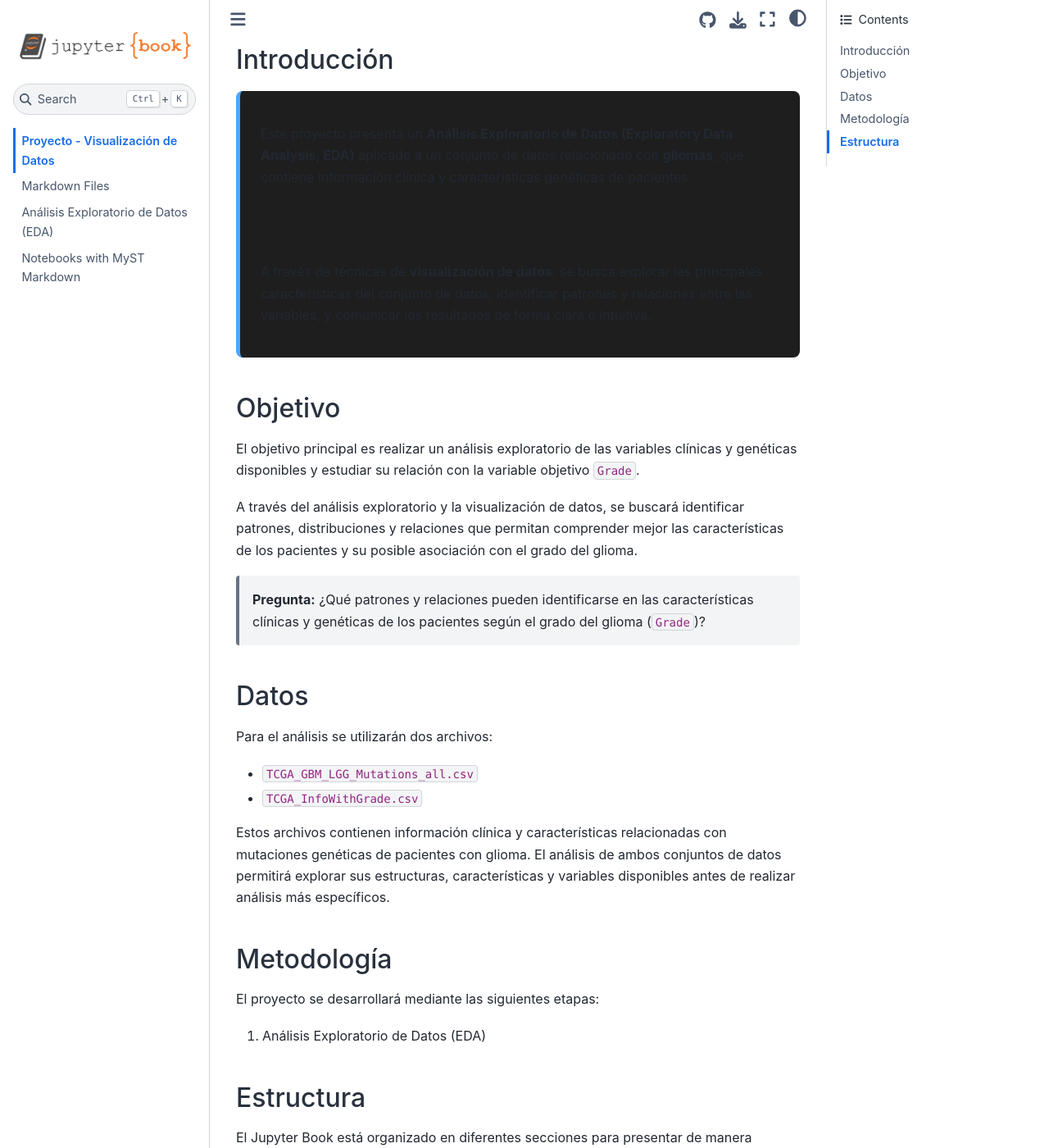
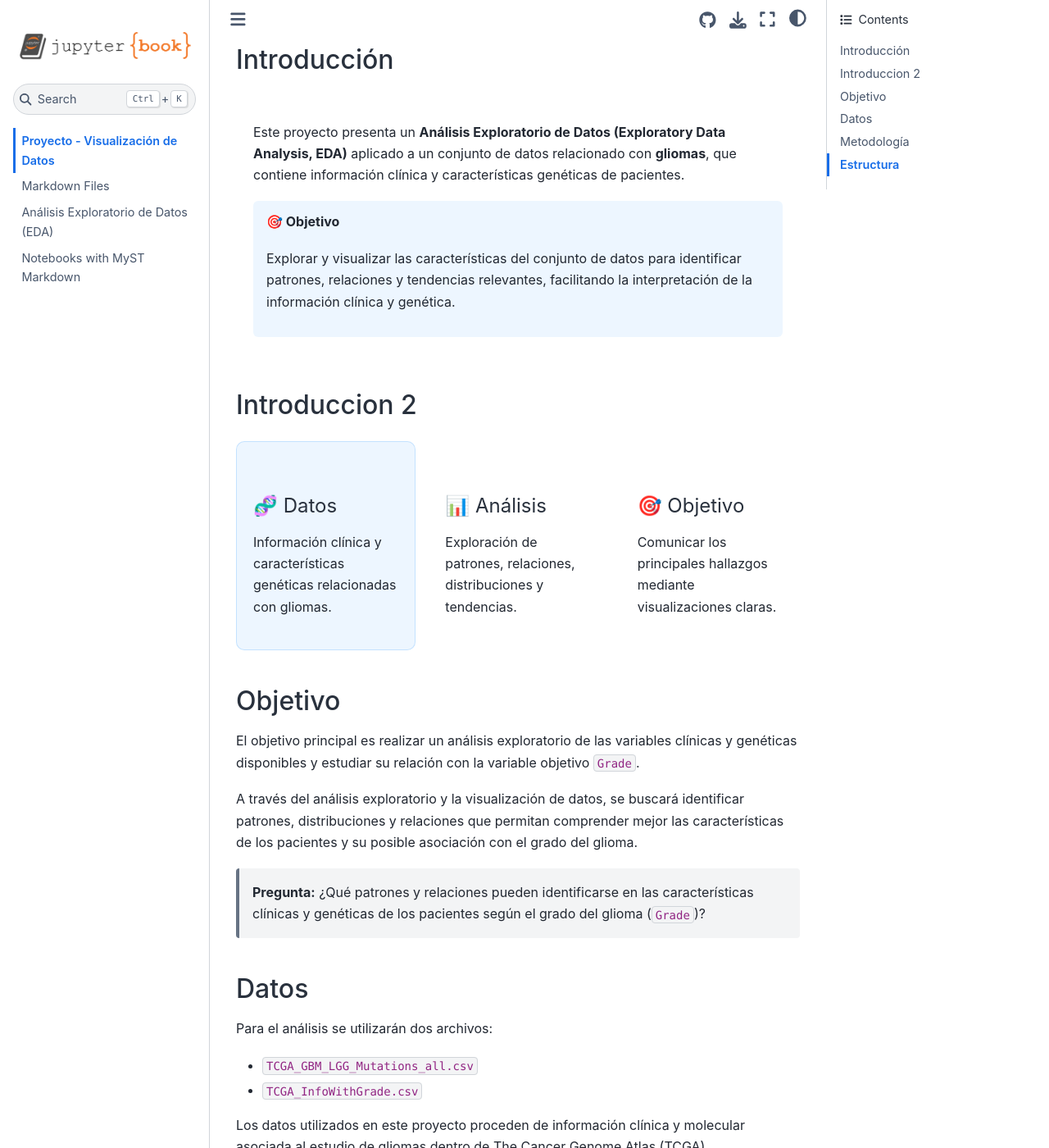
Before and after one commit to Alej0126/Jbook_dataviz, a Jupyter Book: the page built from docs/intro.md, in a window 1280 px wide and 1400 px high, scrolled down 310 px. Shown: the whole window at 82% size. Built offline with Jupyter Book 1.0.4 settings and Sphinx 7.4.7 and the Sphinx Book theme 1.1.4, drawn with Linux system fonts in a browser that asks for light colours; some of the changed text lies outside the part shown.

Commit message:
Actualizacion introduccion

```diff
--- a/docs/intro.md
+++ b/docs/intro.md
@@ -18,31 +18,102 @@ Joshua Hincapie
 ## Introducción
 
 <div style="
-    background-color: #1e1e1e;
-    border-left: 5px solid #4da6ff;
-    padding: 20px 25px;
-    margin: 20px 0;
-    border-radius: 8px;
+    padding: 20px;
+    border-radius: 10px;
+    border: 1px solid rgba(255,255,255,0.15);
+    background: rgba(255,255,255,0.04);
 ">
 
-<p style="font-size: 1.05em; line-height: 1.7;">
+<p style="line-height: 1.7;">
 
 Este proyecto presenta un <strong>Análisis Exploratorio de Datos
 (Exploratory Data Analysis, EDA)</strong> aplicado a un conjunto de datos
 relacionado con <strong>gliomas</strong>, que contiene información clínica
 y características genéticas de pacientes.
 
-<br><br>
+</p>
 
-A través de técnicas de <strong>visualización de datos</strong>, se busca
-explorar las principales características del conjunto de datos, identificar
-patrones y relaciones entre las variables, y comunicar los resultados de
-forma clara e intuitiva.
+<div style="
+    margin-top: 18px;
+    padding: 12px 16px;
+    border-radius: 6px;
+    background: rgba(77,166,255,0.10);
+">
+
+<strong>🎯 Objetivo</strong>
+
+<p style="margin-top: 8px; margin-bottom: 0; line-height: 1.6;">
+
+Explorar y visualizar las características del conjunto de datos para
+identificar patrones, relaciones y tendencias relevantes, facilitando
+la interpretación de la información clínica y genética.
 
 </p>
 
 </div>
+</div>
 
+
+## Introduccion 2
+<div style="
+    display: flex;
+    gap: 15px;
+    margin: 25px 0;
+    flex-wrap: wrap;
+">
+
+<div style="
+    flex: 1;
+    min-width: 200px;
+    padding: 20px;
+    border-radius: 10px;
+    background: rgba(77,166,255,0.10);
+    border: 1px solid rgba(77,166,255,0.25);
+">
+
+<h4>🧬 Datos</h4>
+
+<p>
+Información clínica y características genéticas relacionadas con gliomas.
+</p>
+
+</div>
+
+<div style="
+    flex: 1;
+    min-width: 200px;
+    padding: 20px;
+    border-radius: 10px;
+    background: rgba(255,255,255,0.05);
+    border: 1px solid rgba(255,255,255,0.15);
+">
+
+<h4>📊 Análisis</h4>
+
+<p>
+Exploración de patrones, relaciones, distribuciones y tendencias.
+</p>
+
+</div>
+
+<div style="
+    flex: 1;
+    min-width: 200px;
+    padding: 20px;
+    border-radius: 10px;
+    background: rgba(255,255,255,0.05);
+    border: 1px solid rgba(255,255,255,0.15);
+">
+
+<h4>🎯 Objetivo</h4>
+
+<p>
+Comunicar los principales hallazgos mediante visualizaciones claras.
+</p>
+
+</div>
+
+</div>
 
 
 ## Objetivo
@@ -67,6 +138,10 @@ Para el análisis se utilizarán dos archivos:
 - `TCGA_GBM_LGG_Mutations_all.csv`
 - `TCGA_InfoWithGrade.csv`
 
+Los datos utilizados en este proyecto proceden de información clínica
+y molecular asociada al estudio de gliomas dentro de The Cancer Genome
+Atlas (TCGA).
+
 Estos archivos contienen información clínica y características
 relacionadas con mutaciones genéticas de pacientes con glioma.
 El análisis de ambos conjuntos de datos permitirá explorar sus
```
Also changed, not shown: 5 other files.
